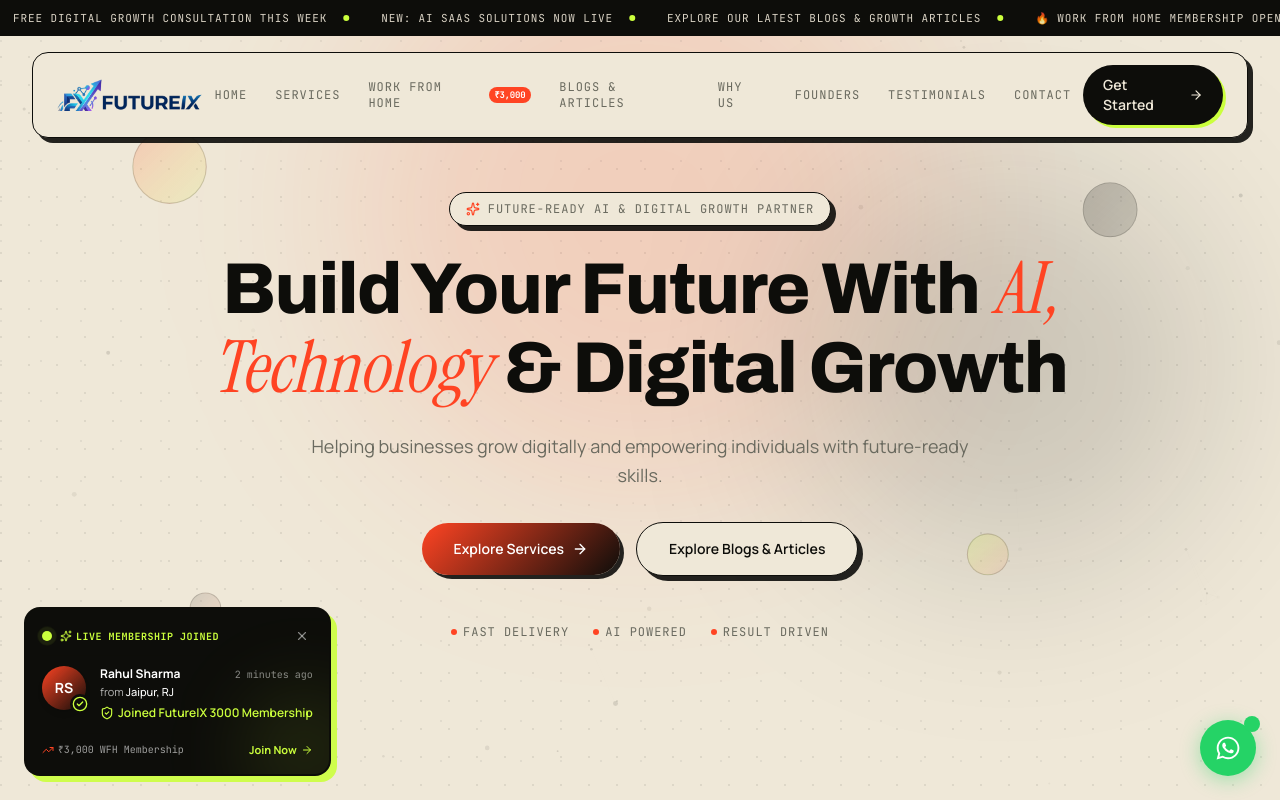
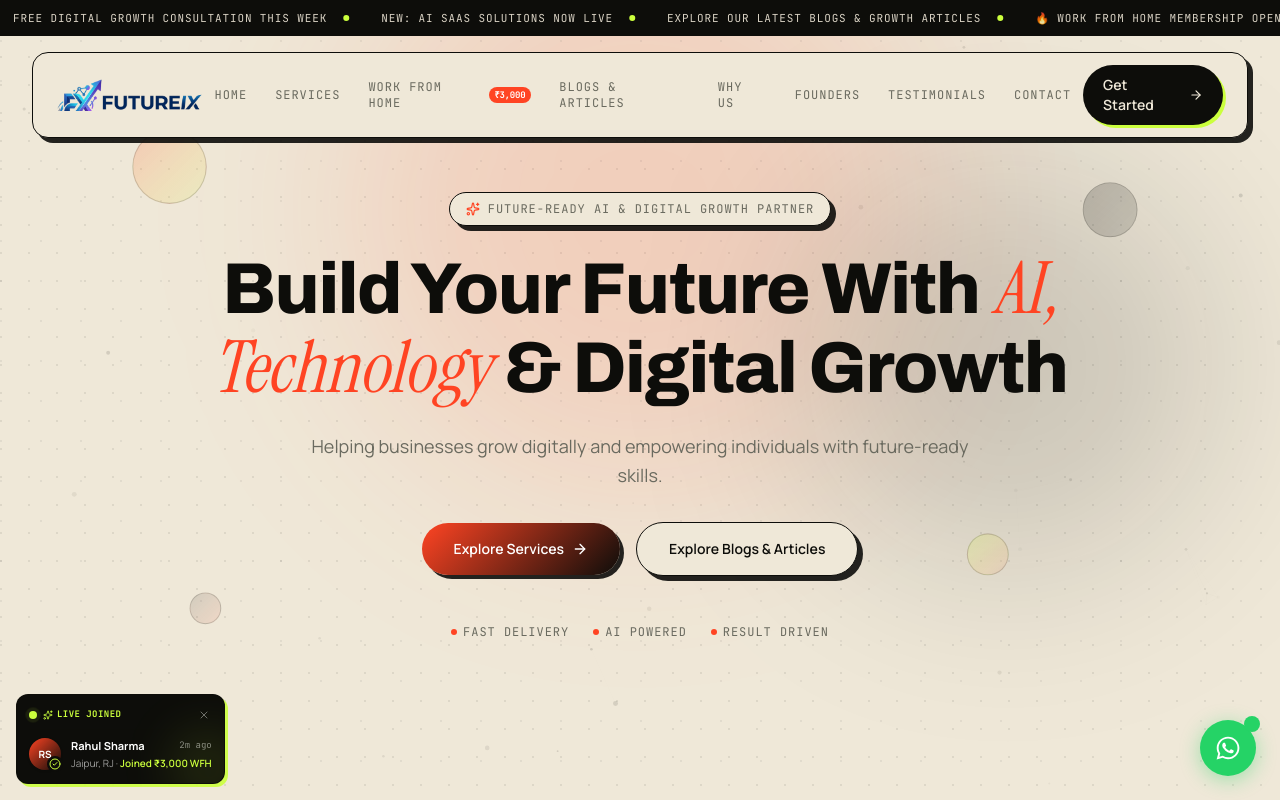
Before and after one commit to kartikgarhwal10/futureix-official, a Next.js app: page / in a window 1280 px wide. Shown: the top 800 px of the page. Built offline with nearby package versions, Linux system fonts and the light colour scheme.

Commit message:
office address updated

```diff
--- a/src/app/layout.tsx
+++ b/src/app/layout.tsx
@@ -96,8 +96,8 @@
   telephone: "+91-73550-24385",
   address: {
     "@type": "PostalAddress",
-    addressLocality: "Haidergarh",
-    addressRegion: "Uttar Pradesh",
+    addressLocality: "Jaipur",
+    addressRegion: "Rajasthan",
     addressCountry: "IN",
   },
   founder: [
--- a/src/app/privacy-policy/page.tsx
+++ b/src/app/privacy-policy/page.tsx
@@ -205,10 +205,10 @@
                   </a>
                 </p>
                 <p>
-                  <strong className="text-foreground">Head Office Address:</strong> Haidergarh, Barabanki, Uttar Pradesh, India
+                  <strong className="text-foreground">Main Office Address:</strong> Jaipur, Rajasthan, India
                 </p>
                 <p>
-                  <strong className="text-foreground">Branch Office Address:</strong> Jaipur, Rajasthan, India
+                  <strong className="text-foreground">Branch Office Address:</strong> Haidergarh, Barabanki, Uttar Pradesh, India
                 </p>
               </div>
             </section>
--- a/src/components/MembershipNotification.tsx
+++ b/src/components/MembershipNotification.tsx
@@ -2,7 +2,7 @@
 
 import { useState, useEffect } from "react";
 import { motion, AnimatePresence } from "framer-motion";
-import { CheckCircle2, X, Sparkles, TrendingUp, ShieldCheck, ArrowRight } from "lucide-react";
+import { CheckCircle2, X, Sparkles } from "lucide-react";
 import { buildWhatsAppLink } from "@/lib/whatsapp";
 
 interface NotificationItem {
@@ -20,8 +20,8 @@
     id: 1,
     name: "Rahul Sharma",
     location: "Jaipur, RJ",
-    action: "Joined FutureIX 3000 Membership",
-    timeAgo: "2 minutes ago",
+    action: "Joined ₹3,000 WFH",
+    timeAgo: "2m ago",
     avatarColor: "from-signal to-signal-light",
     initials: "RS",
   },
@@ -29,8 +29,8 @@
     id: 2,
     name: "Priya Verma",
     location: "New Delhi",
-    action: "Unlocked Work From Home Access",
-    timeAgo: "5 minutes ago",
+    action: "Unlocked WFH Access",
+    timeAgo: "5m ago",
     avatarColor: "from-purple-600 to-indigo-600",
     initials: "PV",
   },
@@ -38,7 +38,7 @@
     id: 3,
     name: "Vikram Malhotra",
     location: "Mumbai, MH",
-    action: "Joined FutureIX 3000 Digital Partner",
+    action: "Joined Digital Partner",
     timeAgo: "Just now",
     avatarColor: "from-emerald-600 to-teal-500",
     initials: "VM",
@@ -47,8 +47,8 @@
     id: 4,
     name: "Ananya Singh",
     location: "Bengaluru, KA",
-    action: "Enrolled in ₹3,000 WFH Program",
-    timeAgo: "8 minutes ago",
+    action: "Enrolled in ₹3k WFH",
+    timeAgo: "8m ago",
     avatarColor: "from-orange-500 to-amber-500",
     initials: "AS",
   },
@@ -56,8 +56,8 @@
     id: 5,
     name: "Amit Patel",
     location: "Ahmedabad, GJ",
-    action: "Joined FutureIX 3000 Membership",
-    timeAgo: "12 minutes ago",
+    action: "Joined ₹3,000 Member",
+    timeAgo: "12m ago",
     avatarColor: "from-blue-600 to-cyan-500",
     initials: "AP",
   },
@@ -65,8 +65,8 @@
     id: 6,
     name: "Sneha Kulkarni",
     location: "Pune, MH",
-    action: "Unlocked Verified Member Status",
-    timeAgo: "4 minutes ago",
+    action: "Verified Member",
+    timeAgo: "4m ago",
     avatarColor: "from-pink-600 to-rose-500",
     initials: "SK",
   },
@@ -74,7 +74,7 @@
     id: 7,
     name: "Deepak Rao",
     location: "Hyderabad, TS",
-    action: "Joined FutureIX 3000 Membership",
+    action: "Joined ₹3,000 WFH",
     timeAgo: "Just now",
     avatarColor: "from-indigo-600 to-purple-500",
     initials: "DR",
@@ -82,9 +82,9 @@
   {
     id: 8,
     name: "Kavya Sharma",
-    location: "Chandigarh, PB",
-    action: "Registered for ₹3,000 WFH Pass",
-    timeAgo: "7 minutes ago",
+    location: "Chandigarh",
+    action: "Registered ₹3k Pass",
+    timeAgo: "7m ago",
     avatarColor: "from-teal-600 to-emerald-500",
     initials: "KS",
   },
@@ -92,8 +92,8 @@
     id: 9,
     name: "Rohan Joshi",
     location: "Indore, MP",
-    action: "Joined FutureIX 3000 Membership",
-    timeAgo: "15 minutes ago",
+    action: "Joined ₹3,000 WFH",
+    timeAgo: "15m ago",
     avatarColor: "from-signal to-orange-600",
     initials: "RJ",
   },
@@ -101,8 +101,8 @@
     id: 10,
     name: "Tarun Mehta",
     location: "Lucknow, UP",
-    action: "Unlocked Digital Partner Portal",
-    timeAgo: "3 minutes ago",
+    action: "Unlocked Partner Portal",
+    timeAgo: "3m ago",
     avatarColor: "from-cyan-600 to-blue-600",
     initials: "TM",
   },
@@ -136,10 +136,10 @@
     if (isDismissed) return;
 
     if (isVisible && !isHovered) {
-      // Hide after 6 seconds of display
+      // Hide after 5 seconds of display
       const hideTimer = setTimeout(() => {
         setIsVisible(false);
-      }, 6000);
+      }, 5000);
 
       return () => clearTimeout(hideTimer);
     } else if (!isVisible && !isDismissed) {
@@ -178,83 +178,69 @@
     <AnimatePresence>
       {isVisible && (
         <motion.div
-          initial={{ opacity: 0, y: 40, scale: 0.94 }}
+          initial={{ opacity: 0, y: 20, scale: 0.95 }}
           animate={{ opacity: 1, y: 0, scale: 1 }}
-          exit={{ opacity: 0, y: 24, scale: 0.94 }}
-          transition={{ type: "spring", stiffness: 350, damping: 25 }}
+          exit={{ opacity: 0, y: 16, scale: 0.95 }}
+          transition={{ type: "spring", stiffness: 400, damping: 25 }}
           onMouseEnter={() => setIsHovered(true)}
           onMouseLeave={() => setIsHovered(false)}
           onClick={handleClickNotification}
-          className="fixed bottom-4 left-4 right-4 sm:right-auto sm:left-6 sm:bottom-6 z-40 sm:max-w-sm cursor-pointer group"
+          className="fixed bottom-4 left-4 z-40 max-w-[270px] sm:max-w-[290px] cursor-pointer group"
           role="status"
           aria-live="polite"
         >
-          <div className="relative overflow-hidden rounded-2xl bg-[#0d0d0a] text-[#efe8d8] p-4 shadow-[6px_6px_0px_0px_rgba(203,255,61,0.9)] border-2 border-[#0d0d0a] transition-transform duration-200 group-hover:-translate-y-1">
+          <div className="relative overflow-hidden rounded-xl bg-[#0d0d0a] text-[#efe8d8] p-2.5 sm:p-3 shadow-[3px_3px_0px_0px_rgba(203,255,61,0.9)] border border-white/15 transition-transform duration-200 group-hover:-translate-y-0.5">
             {/* Ambient subtle glow background */}
-            <div className="pointer-events-none absolute -right-10 -bottom-10 h-32 w-32 rounded-full bg-lime/10 blur-2xl" />
+            <div className="pointer-events-none absolute -right-6 -bottom-6 h-20 w-20 rounded-full bg-lime/10 blur-xl" />
 
             {/* Top header line: Live tag & Close button */}
-            <div className="flex items-center justify-between pb-2 mb-2.5 border-b border-white/10">
-              <div className="flex items-center gap-2">
-                <span className="relative flex h-2.5 w-2.5">
+            <div className="flex items-center justify-between pb-1.5 mb-2 border-b border-white/10">
+              <div className="flex items-center gap-1.5">
+                <span className="relative flex h-2 w-2">
                   <span className="animate-ping absolute inline-flex h-full w-full rounded-full bg-lime opacity-75" />
-                  <span className="relative inline-flex rounded-full h-2.5 w-2.5 bg-lime" />
+                  <span className="relative inline-flex rounded-full h-2 w-2 bg-lime" />
                 </span>
-                <span className="font-mono text-[10px] font-bold uppercase tracking-wider text-lime flex items-center gap-1">
-                  <Sparkles className="h-3 w-3" /> LIVE MEMBERSHIP JOINED
+                <span className="font-mono text-[9px] font-bold uppercase tracking-wider text-lime flex items-center gap-1">
+                  <Sparkles className="h-2.5 w-2.5" /> LIVE JOINED
                 </span>
               </div>
               <button
                 onClick={handleClose}
                 aria-label="Close notification"
-                className="text-white/50 hover:text-white transition-colors p-1 rounded-full hover:bg-white/10"
+                className="text-white/40 hover:text-white transition-colors p-0.5 rounded-full hover:bg-white/10"
               >
-                <X className="h-3.5 w-3.5" />
+                <X className="h-3 w-3" />
               </button>
             </div>
 
             {/* Main content body */}
-            <div className="flex items-start gap-3.5">
+            <div className="flex items-center gap-2.5">
               {/* Avatar Icon */}
-              <div className="relative flex-shrink-0">
+              <div className="relative shrink-0">
                 <div
-                  className={`h-11 w-11 rounded-full bg-gradient-to-br ${currentNotif.avatarColor} flex items-center justify-center text-white font-bold text-sm shadow-md`}
+                  className={`h-8 w-8 rounded-full bg-gradient-to-br ${currentNotif.avatarColor} flex items-center justify-center text-white font-bold text-[10px] shadow-sm`}
                 >
                   {currentNotif.initials}
                 </div>
-                <div className="absolute -bottom-1 -right-1 bg-[#0d0d0a] rounded-full p-0.5">
-                  <CheckCircle2 className="h-4 w-4 text-lime fill-[#0d0d0a]" />
+                <div className="absolute -bottom-0.5 -right-0.5 bg-[#0d0d0a] rounded-full p-0.5">
+                  <CheckCircle2 className="h-3 w-3 text-lime fill-[#0d0d0a]" />
                 </div>
               </div>
 
               {/* Text info */}
               <div className="flex-1 min-w-0">
                 <div className="flex items-center justify-between gap-1">
-                  <h4 className="text-xs font-bold text-white truncate">
+                  <h4 className="text-[11px] font-bold text-white truncate">
                     {currentNotif.name}
                   </h4>
-                  <span className="text-[10px] font-mono text-white/50 flex-shrink-0">
+                  <span className="text-[9px] font-mono text-white/50 shrink-0">
                     {currentNotif.timeAgo}
                   </span>
                 </div>
-                <p className="text-[11px] text-white/70 truncate mt-0.5">
-                  from <span className="text-white font-medium">{currentNotif.location}</span>
-                </p>
-                <p className="text-xs font-semibold text-lime mt-1 flex items-center gap-1">
-                  <ShieldCheck className="h-3.5 w-3.5 text-lime inline flex-shrink-0" />
-                  <span className="truncate">{currentNotif.action}</span>
+                <p className="text-[10px] text-white/60 truncate mt-0.5">
+                  {currentNotif.location} · <span className="font-semibold text-lime">{currentNotif.action}</span>
                 </p>
               </div>
-            </div>
-
-            {/* Footer mini banner with CTA */}
-            <div className="mt-3 pt-2 border-t border-white/10 flex items-center justify-between text-[11px]">
-              <span className="font-mono text-white/60 text-[10px] flex items-center gap-1">
-                <TrendingUp className="h-3 w-3 text-signal" /> ₹3,000 WFH Membership
-              </span>
-              <span className="font-bold text-lime flex items-center gap-1 group-hover:underline">
-                Join Now <ArrowRight className="h-3 w-3 group-hover:translate-x-0.5 transition-transform" />
-              </span>
             </div>
           </div>
         </motion.div>
```
Also changed, not shown: src/components/ContactCta.tsx (+4 -4 lines), src/components/Footer.tsx (+4 -4 lines).
